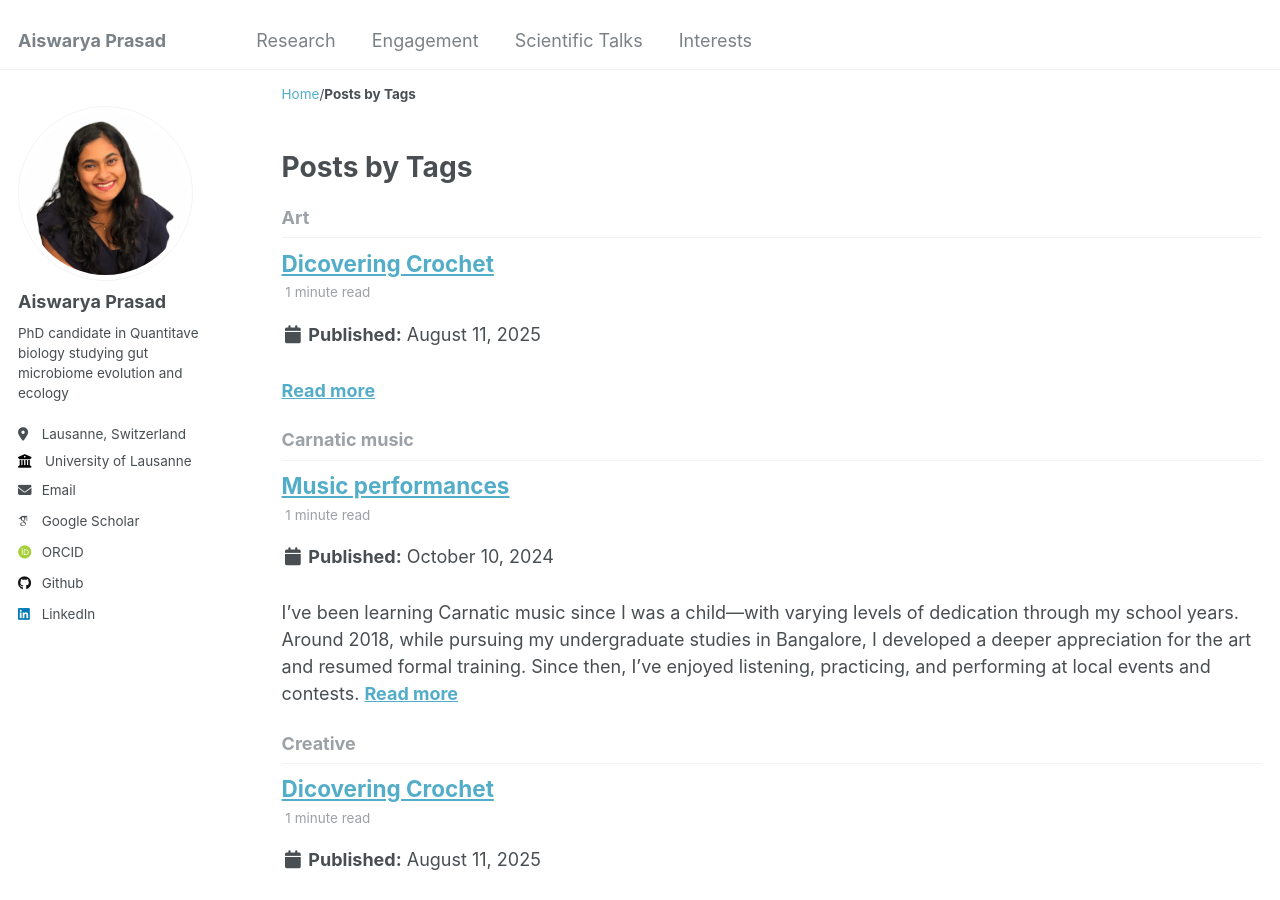
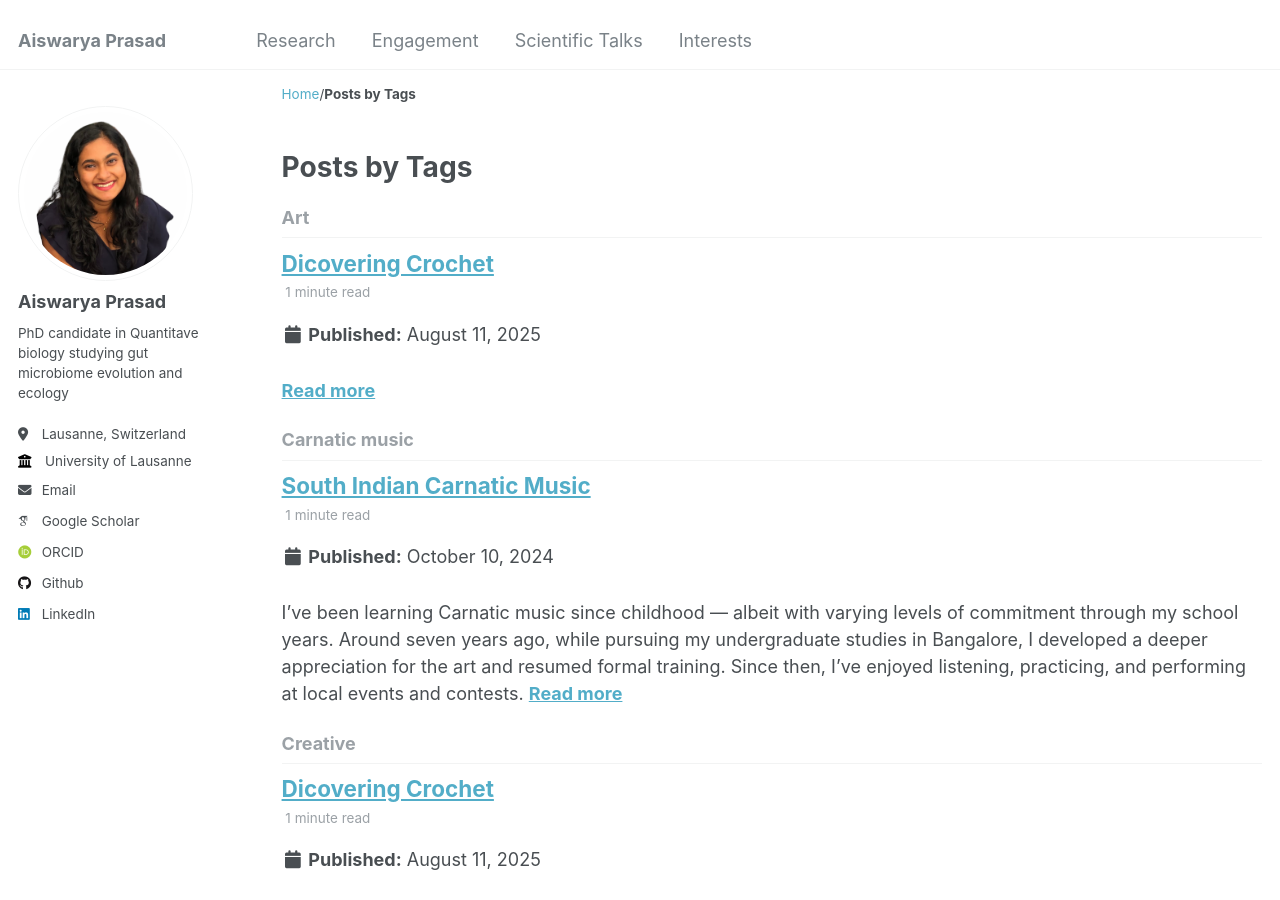
Before and after one commit to Aiswarya-prasad/aiswarya-prasad.github.io, a Jekyll site: the page built from _pages/posts_by_tag.md, in a window 1280 px wide and 900 px high. Built offline with Jekyll 4.4.1, drawn with Linux system fonts in a browser that asks for light colours; some web fonts are replaced; some of the changed text lies outside the part shown.

Commit message:
Syntax change, squash commit later or just ignore.

```diff
--- a/_posts/2024-10-10-music_performances.md
+++ b/_posts/2024-10-10-music_performances.md
@@ -1,5 +1,5 @@
 ---
-title: Music performances
+title: South Indian Carnatic Music
 date: 2024-10-10
 collection: posts
 author_profile: false
@@ -15,9 +15,11 @@ draft: false
 ---
 
 
-I’ve been learning Carnatic music since I was a child—with varying levels of dedication through my school years. Around 2018, while pursuing my undergraduate studies in Bangalore, I developed a deeper appreciation for the art and resumed formal training. Since then, I’ve enjoyed listening, practicing, and performing at local events and contests.
+I’ve been learning Carnatic music since childhood — albeit with varying levels of commitment through my school years. Around seven years ago, while pursuing my undergraduate studies in Bangalore, I developed a deeper appreciation for the art and resumed formal training. Since then, I’ve enjoyed listening, practicing, and performing at local events and contests.
 
-Here are a few recordings from the past few years. Many of these would not have been possible without the collaboration and encouragement of several talented friends. I’ll be adding more details about each song and artist soon.
+I owe my ability to appreciate and perform this art entirely to my wonderful teachers as well as the many talented artists whose music continues to inspire millions. I am deeply grateful to Smt. Lakshmi Krishnaswamy, who helped me set out on the path to learning this form and guided me throughout my childhood, Smt. Swathi Gurikar, who nurtured my learning during my time in Bangalore, and most recently, Smt. Malvika Rajagopal, whose guidance continues to shape my journey. I also remain indebted to other teachers from whom I have had the privilege of learning, even if only briefly.
+
+Here are a few recordings from the past few years. Many of these would not have been possible without the collaboration and encouragement of several talented friends.
 
 ## 🎵 Pakkala Nilabadi (Ragam: Karaharapriya)
 
```
Also changed, not shown: 4 other files.
